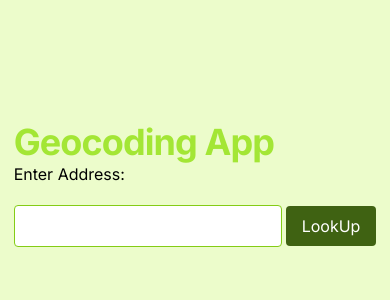
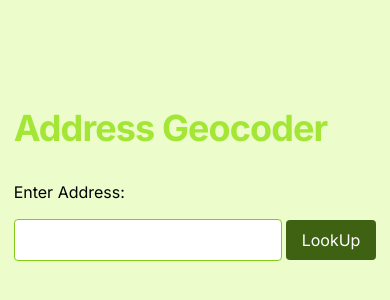
Before and after one commit to DanielDallas/address-geocoder, a Next.js app: page / in a window 390 px wide. Shown: the part 238-538 px from the top of the page. Built offline with nearby package versions, Linux system fonts and the light colour scheme.

Commit message:
Search component compatibility

```diff
--- a/app/components/AddressSearchForm.tsx
+++ b/app/components/AddressSearchForm.tsx
@@ -14,7 +14,9 @@ interface AddressSearchFormProps {
 const AddressSearchForm = ({ onGeocodingResult }: AddressSearchFormProps) => {
   const [address, setAddress] = useState("");
 
-  const handleSubmit = async (e: React.FormEvent) => {
+  const handleSubmit = async (
+    e: React.FormEvent<HTMLFormElement>
+  ): Promise<void> => {
     e.preventDefault();
     try {
       const response = await axios.get(
@@ -28,19 +30,21 @@ const AddressSearchForm = ({ onGeocodingResult }: AddressSearchFormProps) => {
         onGeocodingResult({ lat, lon, display_name });
       } else {
         // Handle no results found
+        console.log("No results found.");
       }
     } catch (error) {
       // Handle API request error
+      console.error("API request error:", error);
     }
   };
 
   return (
     <div className="flex justify-center items-center">
       <form onSubmit={handleSubmit} className="">
-        <h1 className="lg:mb-20 text-lime-400 text-4xl font-bold tracking-tight sm:text-6xl">
-          Geocoding App
+        <h1 className="lg:mb-20 mb-8 text-lime-400 text-4xl font-bold tracking-tight sm:text-6xl">
+          Address Geocoder
         </h1>
-        <label className="block mb-1">Enter Address:</label>
+        <label className="block lg:mb-1">Enter Address:</label>
         <input
           type="text"
           value={address}
--- a/app/layout.tsx
+++ b/app/layout.tsx
@@ -6,7 +6,7 @@ import { Inter } from "next/font/google";
 const inter = Inter({ subsets: ["latin"] });
 
 export const metadata: Metadata = {
-  title: "Address Geocoder Application",
+  title: "Address Geocoder",
   description: "Built by Daniel Dallas",
 };
 
```
